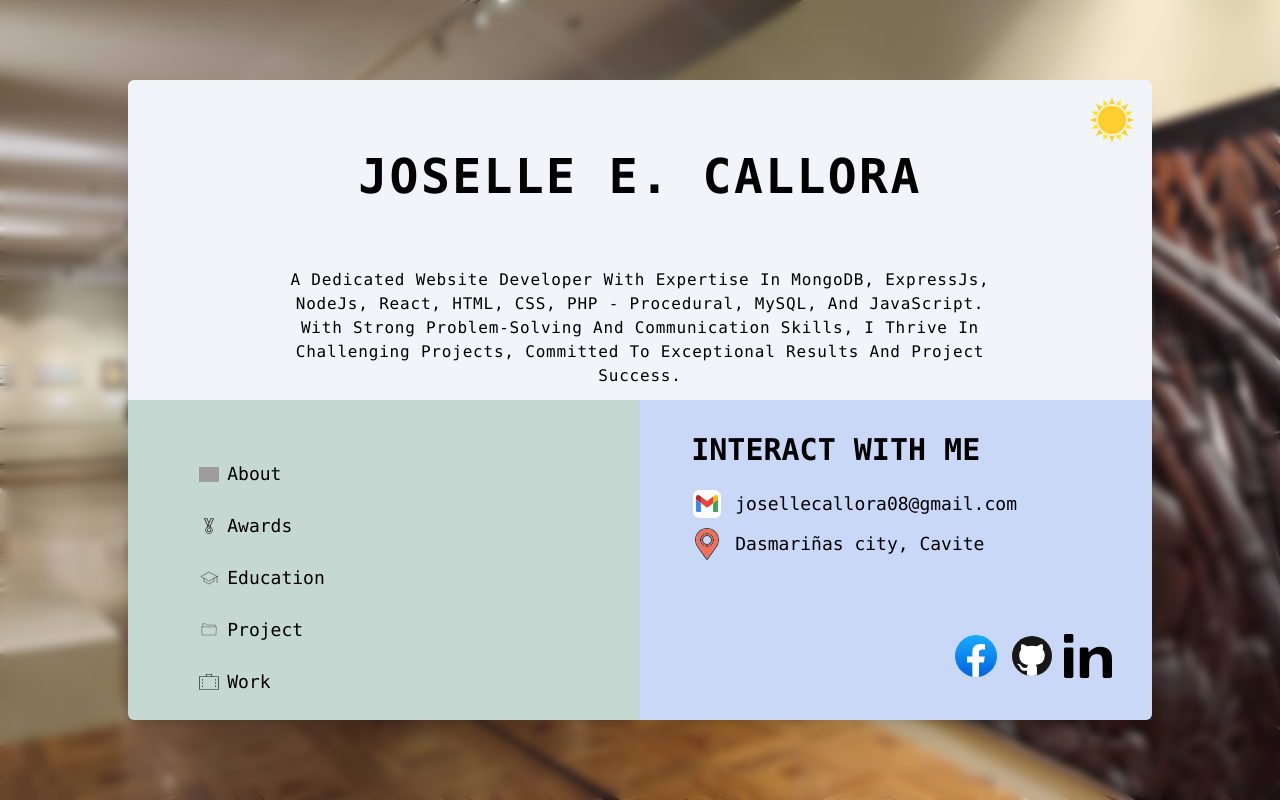
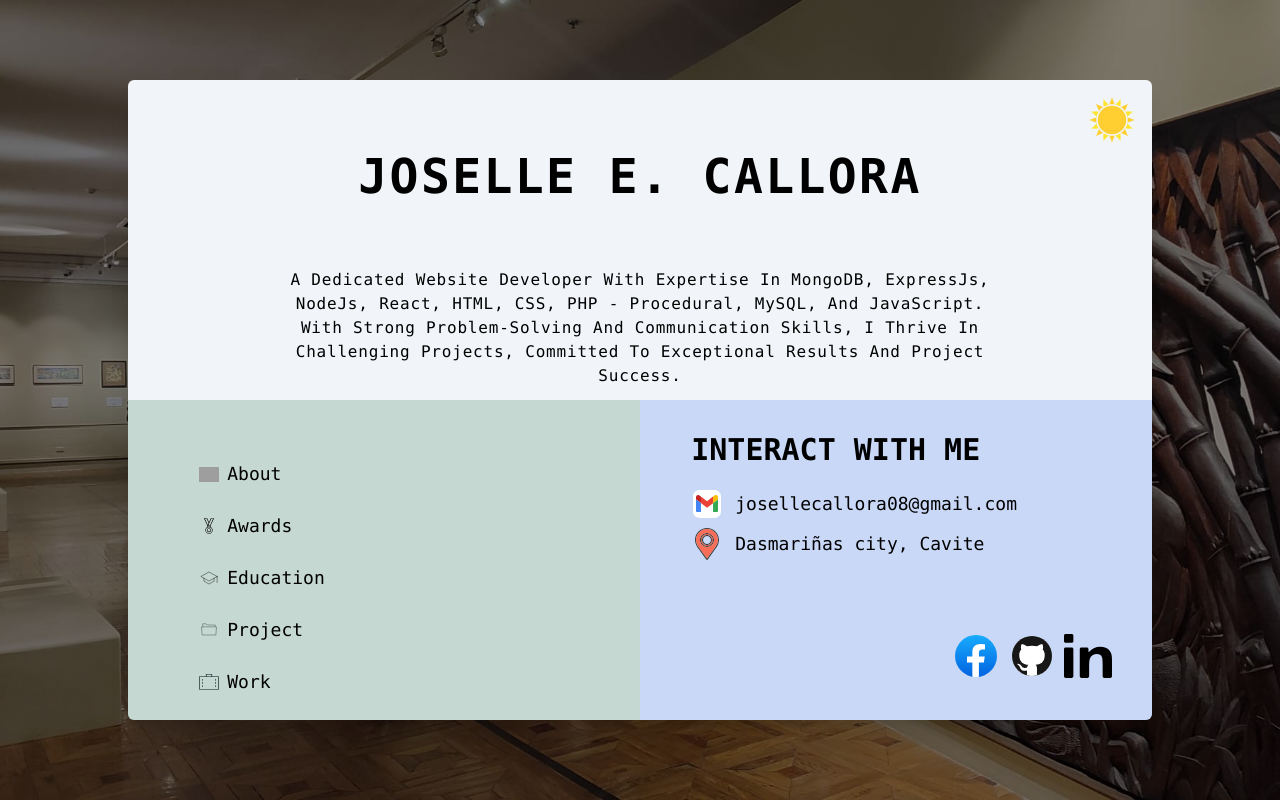
Before and after one commit to josellecallora08/portfolio, a React (Vite) app: page / in a window 1280 px wide. Built offline with nearby package versions, Linux system fonts and the light colour scheme; grey boxes are pictures that could not be loaded.

Commit message:
added background

```diff
--- a/src/component/About.jsx
+++ b/src/component/About.jsx
@@ -121,7 +121,7 @@ const About = ({aboutModal, setAboutModal,is_theme_dark}) => {
 
   return (
     <section id="about" className={`absolute ${aboutModal ? 'open' : 'hidden fade-out'} justify-center items-center w-full h-full`}>
-      <div className={`relative w-full h-auto md:w-3/5 m-auto bg-slate-300 rounded-md md:bg-slate-200 dark:bg-black/80 shadow-xl overflow-hidden`}>
+      <div className={`relative w-full h-auto md:w-3/5 m-auto bg-slate-300 rounded-md md:bg-slate-200  dark:bg-black/80 shadow-xl overflow-hidden`}>
         <h2 className='flex justify-start gap-2 text-2xl w-4/5 mx-auto h-fit py-10 md:text-4xl uppercase font-semibold font-mono group cursor-default tracking-widest dark:text-slate-300 bounce'>
         <img src={is_theme_dark ? d_about : about} alt="" className='w-8 h-8 md:w-16 md:h-10'/>About
         </h2>
--- a/src/component/Education.jsx
+++ b/src/component/Education.jsx
@@ -10,7 +10,7 @@ const Education = ({educationModal, setEducationModal, is_theme_dark}) => {
 
   return (
     <section id="education" className={`absolute w-full h-full ${educationModal ? 'open' : 'hidden fade-out'} justify-center items-center`}>
-      <div className={`relative w-full h-auto md:w-3/5 m-auto bg-slate-300 rounded-md md:bg-slate-200 dark:bg-black/80 shadow-xl overflow-hidden`}>
+      <div className={`relative w-full h-auto md:w-3/5 m-auto bg-slate-300 rounded-md md:bg-slate-200/80 dark:bg-black/80 shadow-xl overflow-hidden`}>
         <h2 className='flex justify-start gap-2 text-2xl w-4/5 mx-auto h-fit py-8 md:text-4xl uppercase font-semibold font-mono group cursor-default tracking-widest dark:text-slate-300 bounce '>
           <img src={is_theme_dark ? d_education : education} alt="" className='w-8 h-8 md:w-16 md:h-10'/>Education
         </h2>
--- a/src/index.css
+++ b/src/index.css
@@ -3,10 +3,11 @@
 @tailwind utilities;
 
 body {
-    background: url(/background.jpg);
+    background:linear-gradient(rgba(0, 0, 0, 0.5), rgba(0, 0, 0, 0.5)), url(/background.jpg);
     background-size: cover;
     background-repeat: no-repeat;
-    backdrop-filter: blur(5px);
+    background-attachment: fixed; /* Keeps the background fixed while scrolling */
+    margin: 0;
 }
 
 .fade-out{
--- a/src/page/Home.jsx
+++ b/src/page/Home.jsx
@@ -53,7 +53,7 @@ const Home = () => {
             document.documentElement.removeEventListener('touchstart', handleTouchStart);
             document.documentElement.removeEventListener('touchend', handleTouchEnd);
         };
-    }, [handleTouchEnd]);
+    }, [handleTouchStart, handleTouchEnd]);
 
 
     useEffect(() => {
@@ -115,7 +115,7 @@ const Home = () => {
 
   return (
     <div className={`w-full h-screen flex items-center`}>
-       <div className={`relative w-screen h-screen grid rounded-md shadow-xl  bg-slate-200  m-auto  md:flex md:flex-col md:w-4/5 md:h-4/5 md:bg-slate-100 dark:bg-black/80open-card ${awardsModal || aboutModal || educationModal || projectModal || workModal ? 'duration-500 opacity-0' : ''}`}>
+       <div className={`relative w-screen h-screen grid rounded-md shadow-xl  bg-slate-200  m-auto  md:flex md:flex-col md:w-4/5 md:h-4/5 md:bg-slate-100 dark:bg-black/80 open-card ${awardsModal || aboutModal || educationModal || projectModal || workModal ? 'duration-500 opacity-0' : ''}`}>
             <div className={`w-4/5 h-4/5 md:w-full md:h-3/6 flex flex-wrap items-center justify-center  m-auto text-center  bounce`}>
                 <article className='mt-8'>
                     <h1 className='text-2xl md:text-5xl uppercase tracking-wider font-black font-mono dark:text-slate-300 cursor-default show'>Joselle E. Callora</h1>
```
